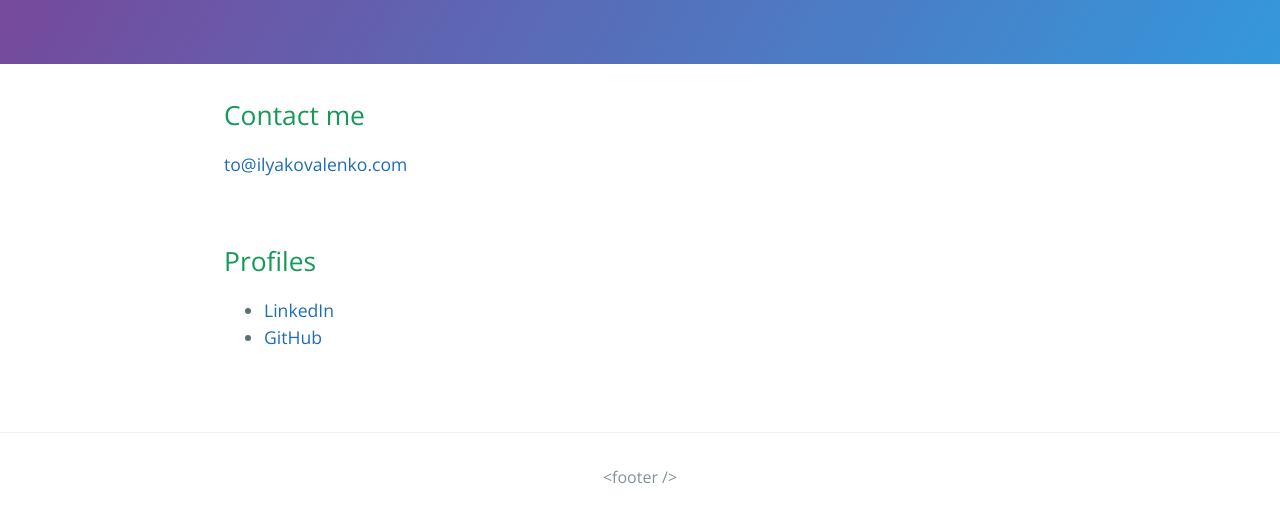
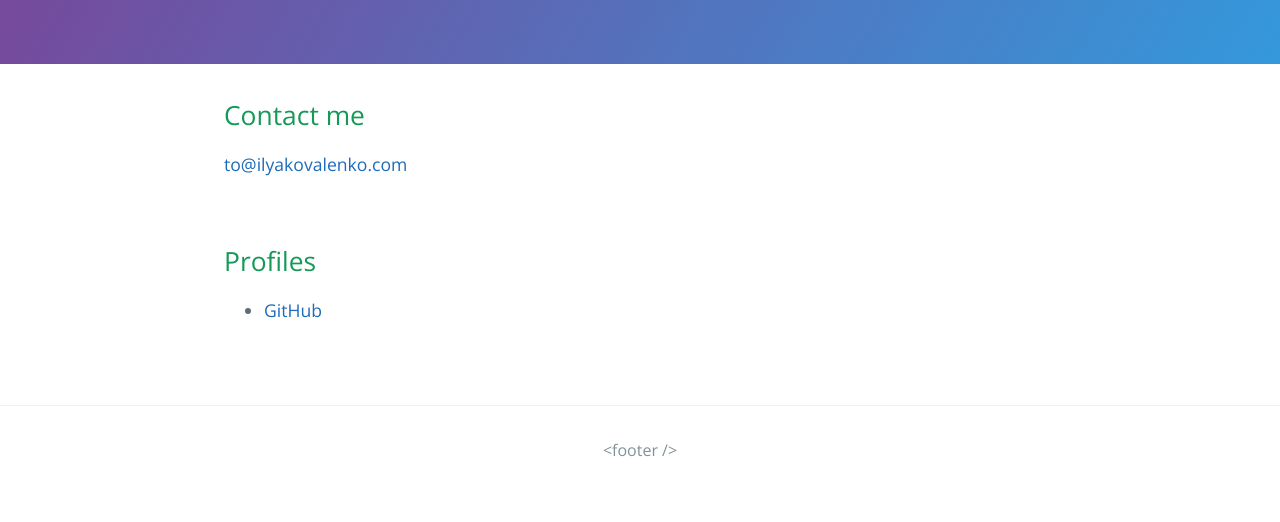
Before and after one commit to ilyacoding/-ilyacoding.github.io, a plain HTML site: page index.html in a window 1280 px wide. Shown: the part 176-698 px from the top of the page. Drawn offline with nearby package versions, Linux system fonts and the light colour scheme.

Commit message:
Rm lnkdn

```diff
--- a/index.html
+++ b/index.html
@@ -24,7 +24,6 @@
     <section class="main-content">
       <h2>Profiles</h2>
       <ul>
-        <li><a href="https://www.linkedin.com/in/ilyacoding" target="_blank" rel="nofollow">LinkedIn</a></li>
         <li><a href="https://github.com/ilyacoding" target="_blank" rel="nofollow">GitHub</a></li>
       </ul>
     </section>
```
